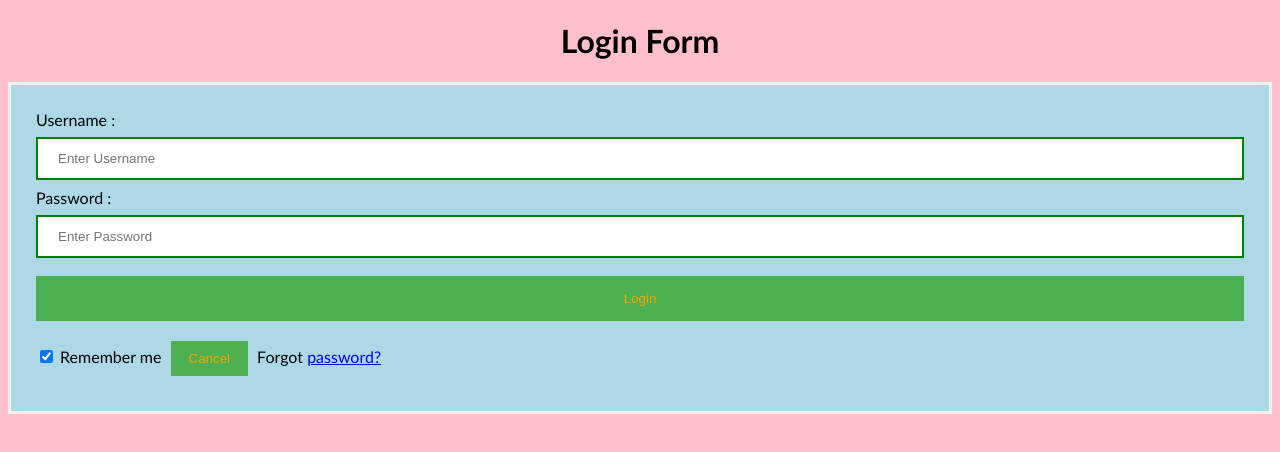
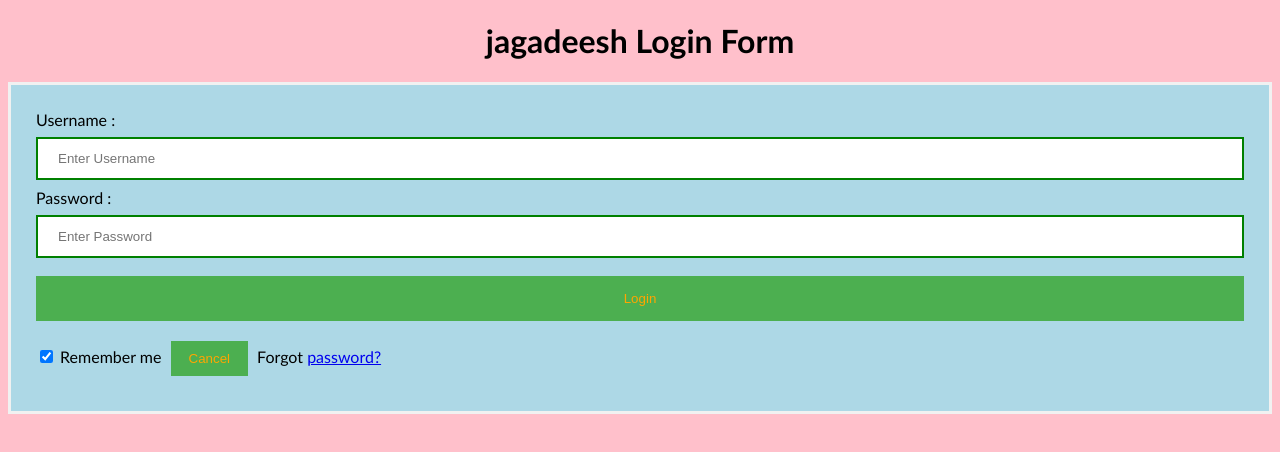
Before and after one commit to Jagadee-799/2023project, a plain HTML site: page index.html in a window 1280 px wide. Drawn offline with Linux system fonts and the light colour scheme.

Commit message:
login form modified

```diff
--- a/index.html
+++ b/index.html
@@ -45,7 +45,7 @@ button {
 </style>
 </head>
 <body>
-    <center> <h1> Login Form </h1> </center>
+    <center> <h1>jagadeesh  Login Form </h1> </center>
     <form>
         <div class="container">
             <label>Username : </label>
```
